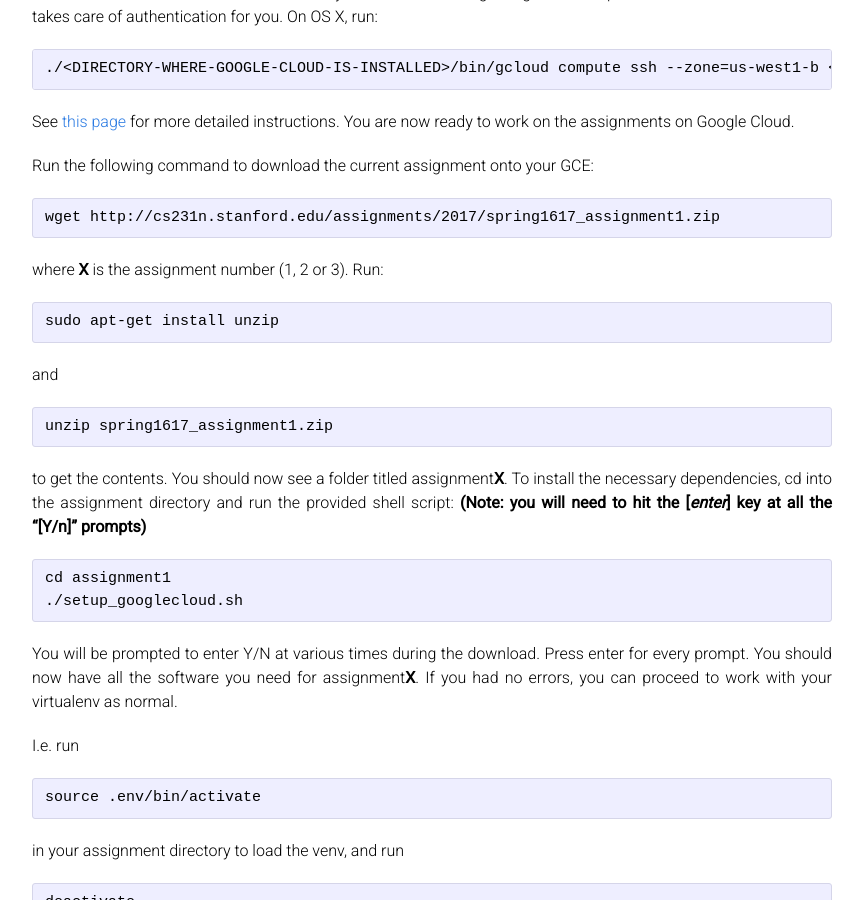
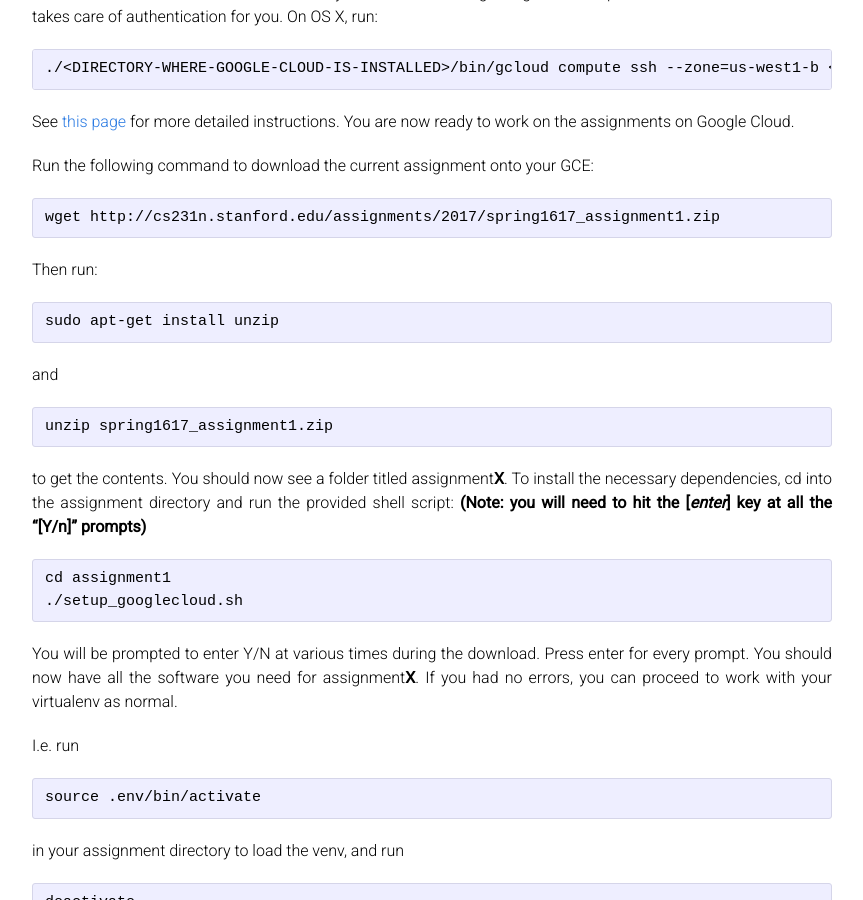
Before and after one commit to cs231n/cs231n.github.io, a Jekyll site: the page built from google_cloud_tutorial.md, in a window 1280 px wide and 900 px high, scrolled down 6520 px. Shown: the whole window, without its empty margins (208-1071 px from the left). Built offline with Jekyll 4.4.1, drawn with Linux system fonts in a browser that asks for light colours.

Commit message:
fixed typo

````diff
--- a/google_cloud_tutorial.md
+++ b/google_cloud_tutorial.md
@@ -77,7 +77,7 @@ Run the following command to download the current assignment onto your GCE:
 wget http://cs231n.stanford.edu/assignments/2017/spring1617_assignment1.zip
 ```
 
-where **X** is the assignment number (1, 2 or 3). Run:
+Then run:
 
 ```
 sudo apt-get install unzip
````
